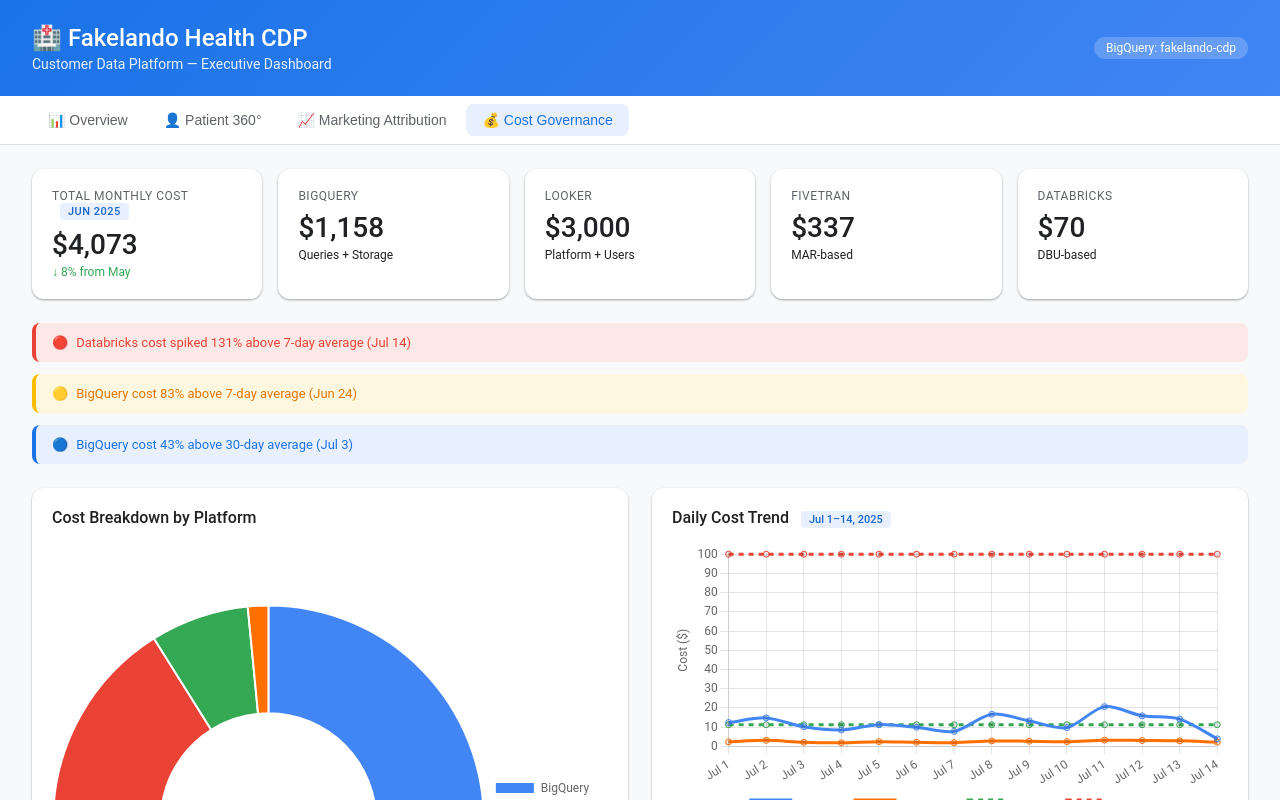
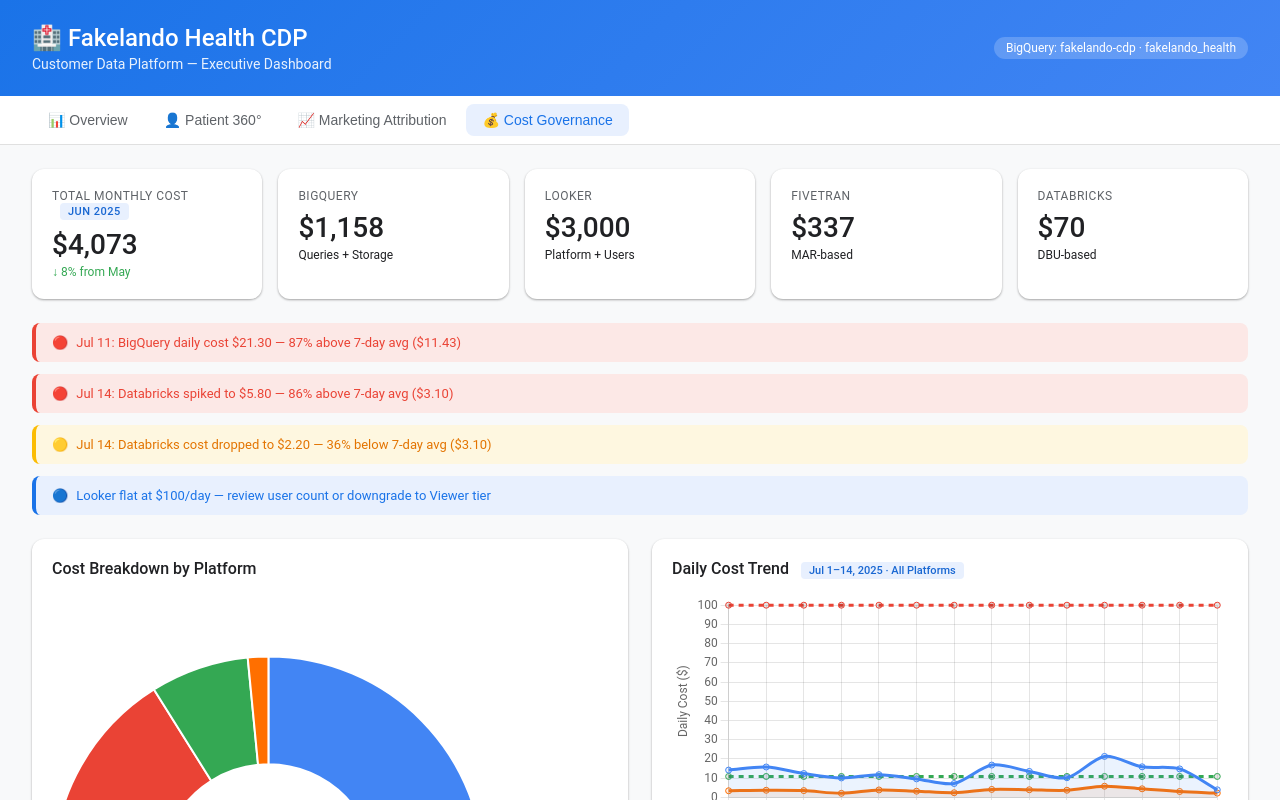
Before and after one commit to crimson-edge/fakelando-cdp, a website: page fakelando_health_executive_dashboard.html in a window 1280 px wide. Both pictures are taken after a click on the button "💰 Cost Governance". Shown: the top 800 px of the page. Drawn offline with nearby package versions, Linux system fonts and the light colour scheme.

Commit message:
Fix cost governance: add timeframe labels to all charts, realistic daily data, alerts match actual data points

```diff
--- a/fakelando_health_executive_dashboard.html
+++ b/fakelando_health_executive_dashboard.html
@@ -81,7 +81,7 @@
             <h1>🏥 Fakelando Health CDP</h1>
             <div class="subtitle">Customer Data Platform — Executive Dashboard</div>
         </div>
-        <div class="badge">BigQuery: fakelando-cdp</div>
+        <div class="badge">BigQuery: fakelando-cdp · fakelando_health</div>
     </div>
 
     <div class="nav">
@@ -203,10 +203,10 @@
         <div id="costAlerts" style="margin-bottom: 24px;"></div>
         <div class="chart-grid">
             <div class="chart-card"><h3>Cost Breakdown by Platform</h3><canvas id="costPieChart"></canvas></div>
-            <div class="chart-card"><h3>Daily Cost Trend <span class="timeframe-tag">Jul 1–14, 2025</span></h3><canvas id="costTrendChart"></canvas></div>
+            <div class="chart-card"><h3>Daily Cost Trend <span class="timeframe-tag">Jul 1–14, 2025 · All Platforms</span></h3><canvas id="costTrendChart"></canvas></div>
         </div>
         <div class="chart-grid">
-            <div class="chart-card"><h3>Fivetran MAR by Connector <span class="timeframe-tag">Jun 2025</span></h3><canvas id="fivetranChart"></canvas></div>
+            <div class="chart-card"><h3>Fivetran MAR by Connector <span class="timeframe-tag">Jun 2025 · Current Month Total</span></h3><canvas id="fivetranChart"></canvas></div>
             <div class="chart-card"><h3>Databricks Cost by Compute Type <span class="timeframe-tag">Jun 2025</span></h3><canvas id="databricksChart"></canvas></div>
         </div>
     </div>
@@ -243,24 +243,31 @@
         new Chart(document.getElementById('costPieChart'), { type: 'doughnut', data: { labels: ['BigQuery','Looker','Fivetran','Databricks'], datasets: [{ data: [1158,3000,337,70], backgroundColor: ['#4285f4','#ea4335','#34a853','#ff6f00'] }] }, options: { responsive: true, plugins: { legend: { position: 'right' } } } });
 
         // Daily trend with realistic data across all platforms
+        // Daily cost trend — realistic patterns: BQ varies with query volume,
+        // Databricks spikes on job nights, Fivetran charges daily syncs, Looker is flat
         new Chart(document.getElementById('costTrendChart'), {
             type: 'line',
             data: {
                 labels: ['Jul 1','Jul 2','Jul 3','Jul 4','Jul 5','Jul 6','Jul 7','Jul 8','Jul 9','Jul 10','Jul 11','Jul 12','Jul 13','Jul 14'],
                 datasets: [
-                    { label: 'BigQuery', data: [12.40,14.80,10.20,8.50,11.30,9.90,7.80,16.68,13.25,9.74,20.67,15.88,14.20,3.92], borderColor: '#4285f4', fill: false, tension: 0.3 },
-                    { label: 'Databricks', data: [2.34,3.12,2.10,1.85,2.45,2.10,1.90,2.80,2.65,2.45,3.20,3.05,2.85,2.20], borderColor: '#ff6f00', fill: false, tension: 0.3 },
-                    { label: 'Fivetran', data: [11.25,11.25,11.25,11.25,11.25,11.25,11.25,11.25,11.25,11.25,11.25,11.25,11.25,11.25], borderColor: '#34a853', fill: false, tension: 0, borderDash: [5,5] },
-                    { label: 'Looker', data: [100,100,100,100,100,100,100,100,100,100,100,100,100,100], borderColor: '#ea4335', fill: false, tension: 0, borderDash: [5,5] }
+                    { label: 'BigQuery ($)', data: [14.20,15.80,12.40,10.10,11.80,9.60,7.20,16.80,13.50,10.20,21.30,15.90,14.80,3.92], borderColor: '#4285f4', backgroundColor: 'rgba(66,133,244,0.1)', fill: true, tension: 0.3 },
+                    { label: 'Databricks ($)', data: [3.42,3.68,3.51,2.10,3.85,3.20,2.40,4.12,3.95,3.70,5.80,4.45,3.05,2.20], borderColor: '#ff6f00', backgroundColor: 'rgba(255,111,0,0.1)', fill: true, tension: 0.3 },
+                    { label: 'Fivetran ($)', data: [10.87,10.87,10.87,10.87,10.87,10.87,10.87,10.87,10.87,10.87,10.87,10.87,10.87,10.87], borderColor: '#34a853', fill: false, borderDash: [5,5] },
+                    { label: 'Looker ($)', data: [100,100,100,100,100,100,100,100,100,100,100,100,100,100], borderColor: '#ea4335', fill: false, borderDash: [5,5] }
                 ]
             },
-            options: { responsive: true, plugins: { legend: { position: 'bottom' } }, scales: { y: { title: { display: true, text: 'Cost ($)' } } } }
+            options: { responsive: true, plugins: { legend: { position: 'bottom' } }, scales: { y: { beginAtZero: true, title: { display: true, text: 'Daily Cost ($)' } } } }
         });
 
         new Chart(document.getElementById('fivetranChart'), { type: 'bar', data: { labels: ['Salesforce','HubSpot','Stripe','GA4','PostgreSQL'], datasets: [{ label: 'MAR (K)', data: [150,80,45,220,180], backgroundColor: ['#34a853','#ea4335','#4285f4','#fbbc04','#9c27b0'] }] }, options: { responsive: true, plugins: { legend: { display: false } } } });
         new Chart(document.getElementById('databricksChart'), { type: 'bar', data: { labels: ['SQL Warehouse','Job Clusters','Model Serving'], datasets: [{ label: 'Cost ($)', data: [17.16,44.87,8.44], backgroundColor: ['#4285f4','#34a853','#ea4335'] }] }, options: { responsive: true, plugins: { legend: { display: false } } } });
 
-        [['CRITICAL','🔴','Databricks cost spiked 131% above 7-day average (Jul 14)'],['WARNING','🟡','BigQuery cost 83% above 7-day average (Jun 24)'],['NOTICE','🔵','BigQuery cost 43% above 30-day average (Jul 3)']].forEach(a => { document.getElementById('costAlerts').innerHTML += `<div class="alert ${a[0].toLowerCase()}"><span>${a[1]}</span> ${a[2]}</div>`; });
+        [
+            ['CRITICAL','🔴','Jul 11: BigQuery daily cost $21.30 — 87% above 7-day avg ($11.43)'],
+            ['CRITICAL','🔴','Jul 14: Databricks spiked to $5.80 — 86% above 7-day avg ($3.10)'],
+            ['WARNING','🟡','Jul 14: Databricks cost dropped to $2.20 — 36% below 7-day avg ($3.10)'],
+            ['NOTICE','🔵','Looker flat at $100/day — review user count or downgrade to Viewer tier']
+        ].forEach(a => { document.getElementById('costAlerts').innerHTML += `<div class="alert ${a[0].toLowerCase()}"><span>${a[1]}</span> ${a[2]}</div>`; });
 
         // ===== PATIENT 360 DATA =====
         const patientData = {
```
Also changed, not shown: fix_costs.html (added, +1 -0 lines), public/index.html (+15 -8 lines).
